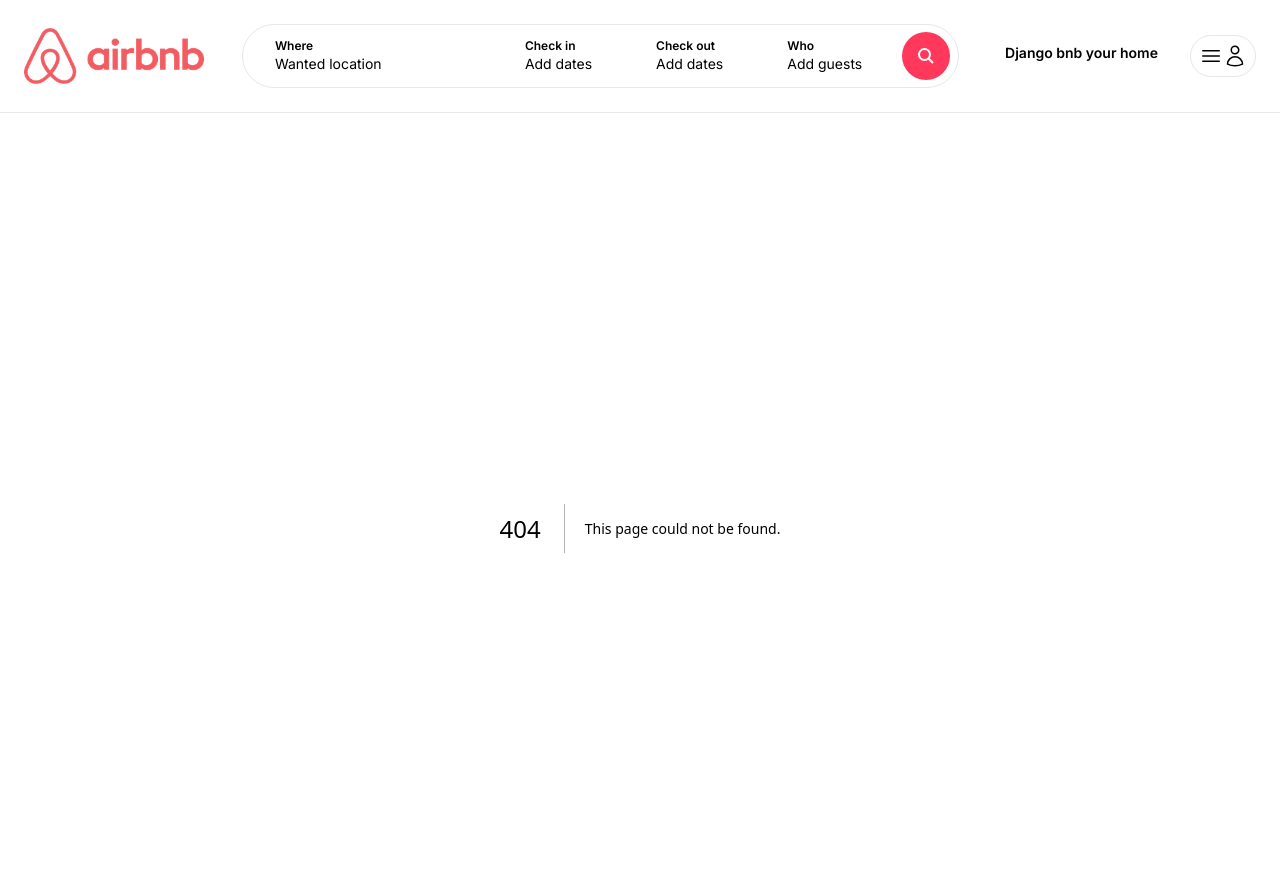
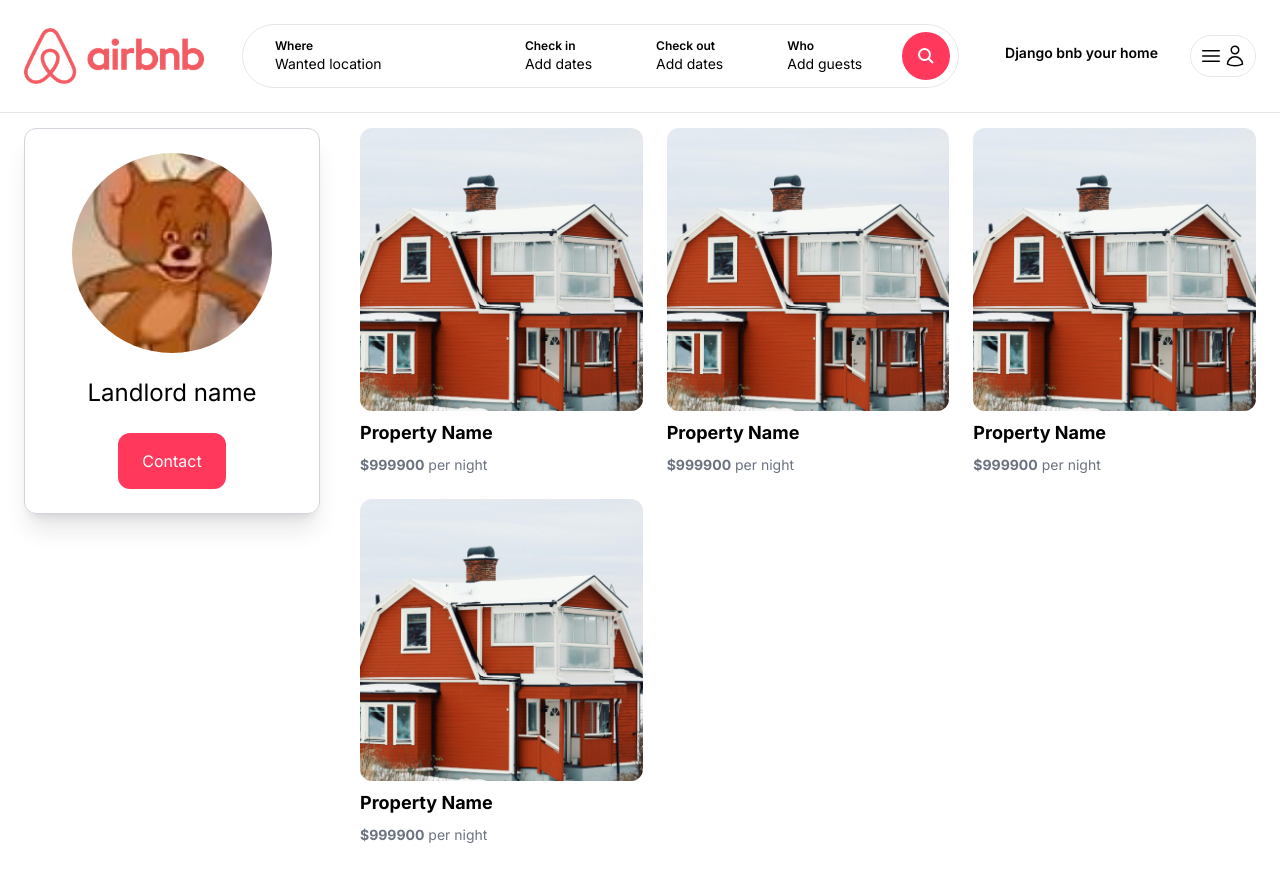
Before and after one commit to ian293382/Airbnb_clone_django, a Next.js app in the folder djangobnb/: page /landlords/1 in a window 1280 px wide. Before the commit this address had no page. Shown: the top 882 px of the page. Built offline with nearby package versions, Linux system fonts and the light colour scheme.

Commit message:
Landlord page (static)

```diff
--- /dev/null
+++ b/djangobnb/app/components/ContactButton.tsx
@@ -0,0 +1,9 @@
+const ContactButton = () => {
+    return (
+        <div className="mt-6 py-4 cursor-pointer px-6 bg-airbnb hover:bg-airbnb-dark transition text-white rounded-xl">
+            Contact
+        </div>
+    )
+}
+
+export default ContactButton;
--- /dev/null
+++ b/djangobnb/app/landlords/[id]/page.tsx
@@ -0,0 +1,35 @@
+import Image from "next/image";
+import ContactButton from "@/app/components/ContactButton";
+import PropertyList from "@/app/components/properties/PropertyList";
+const LandlordDetailPage = () => {
+    return (
+        <div className="max-w-[1500px] mx-auto px-6 pb-6">
+            <div className="grid grid-cols-1 md:grid-cols-4 gap-4">
+                <aside className="col-span-1 mb-4">
+                   <div className="flex flex-col items-center p-6 rounded-xl border border-gray-300 shadow-xl">
+                    <Image
+                        src="/jerry.jpg"
+                        width={200}
+                        height={200}
+                        className="rounded-full "
+                        alt="Landlord name"
+                    />
+
+                    <h1 className="mt-6 text-2xl">Landlord name</h1>
+
+                    <ContactButton />
+                   </div>
+                </aside>
+
+                <div className="col-span-1 md:col-span-3 pl-0 md:pl-6">
+                    <div className="grid grid-cols-1 md:grid-cols-3 gap-6">
+                        <PropertyList />
+                    </div>
+                </div>
+            </div>
+        </div>
+    )
+
+}
+
+export default LandlordDetailPage;
```
